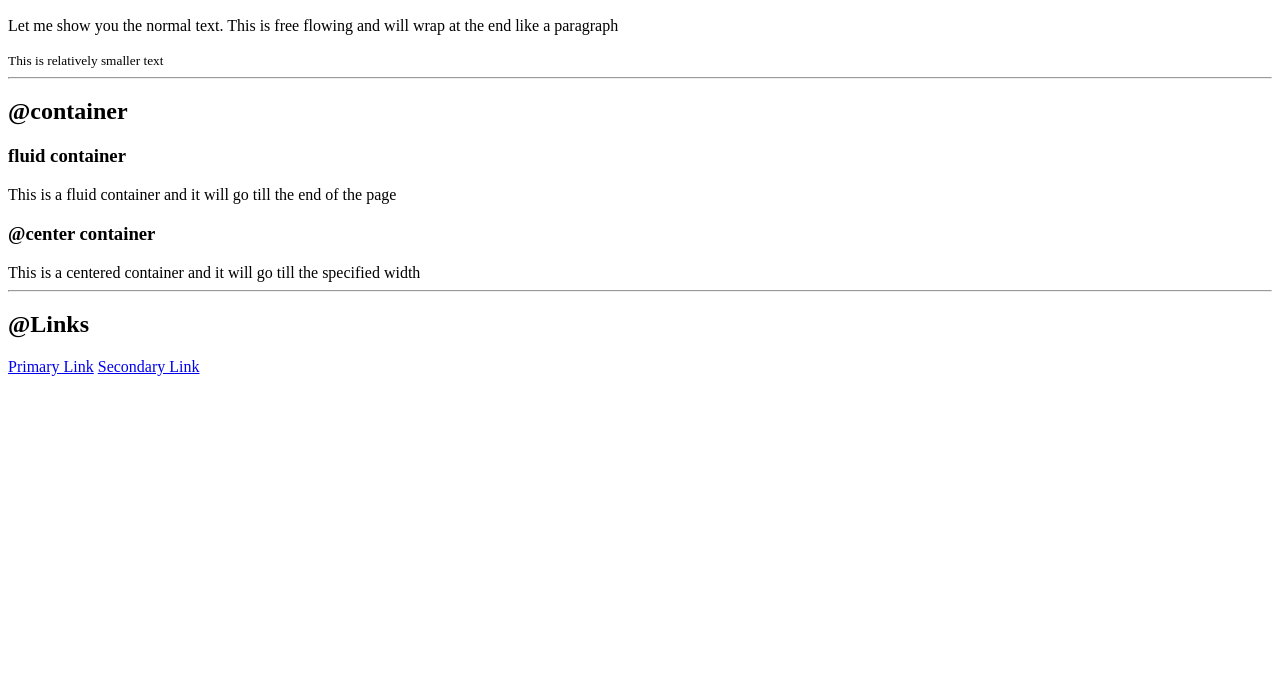
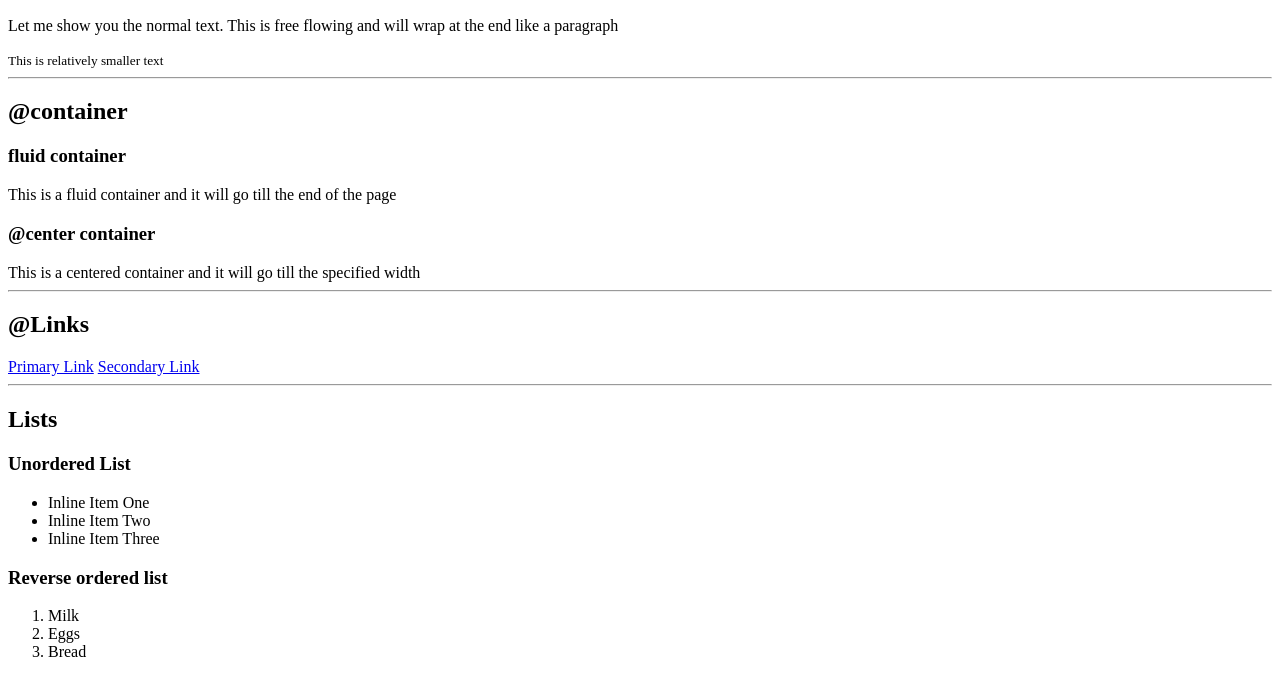
Before and after one commit to saks1209am/Portfolio, a plain HTML site: page index.html in a window 1280 px wide. Shown: the part 273-950 px from the top of the page. Before the commit the page ends 800 px from the top, so only its background shows below. Drawn offline with Linux system fonts and the light colour scheme.

Commit message:
Added:Lists

```diff
--- a/index.html
+++ b/index.html
@@ -38,5 +38,24 @@
     <a href="/">Primary Link</a>
     <a href="/">Secondary Link</a>
 
+    <hr>
+
+    <h2>Lists</h2>
+
+    <h3>Unordered List</h3>
+    <ul>
+        <li>Inline Item One</li>
+        <li>Inline Item Two</li>
+        <li>Inline Item Three</li>
+    </ul>
+
+    <h3>Reverse ordered list</h3>
+
+    <ol>
+        <li>Milk</li>
+        <li>Eggs</li>
+        <li>Bread</li>
+    </ol>
+
 </body>
 </html>
```
